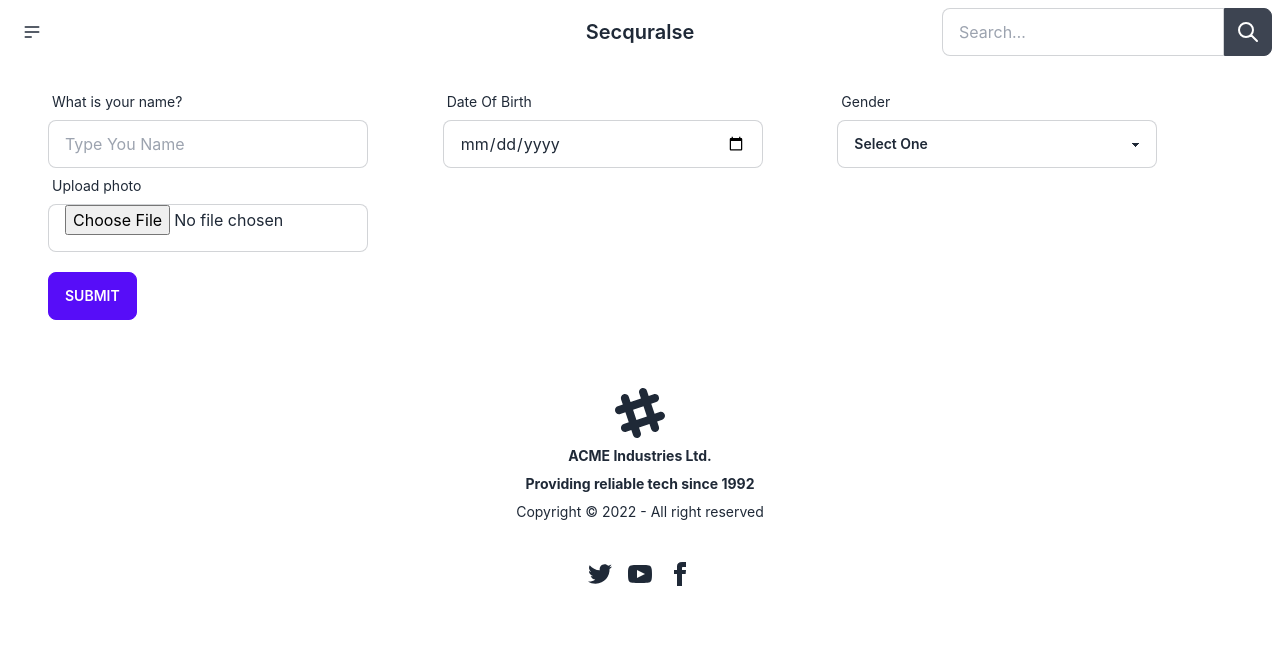
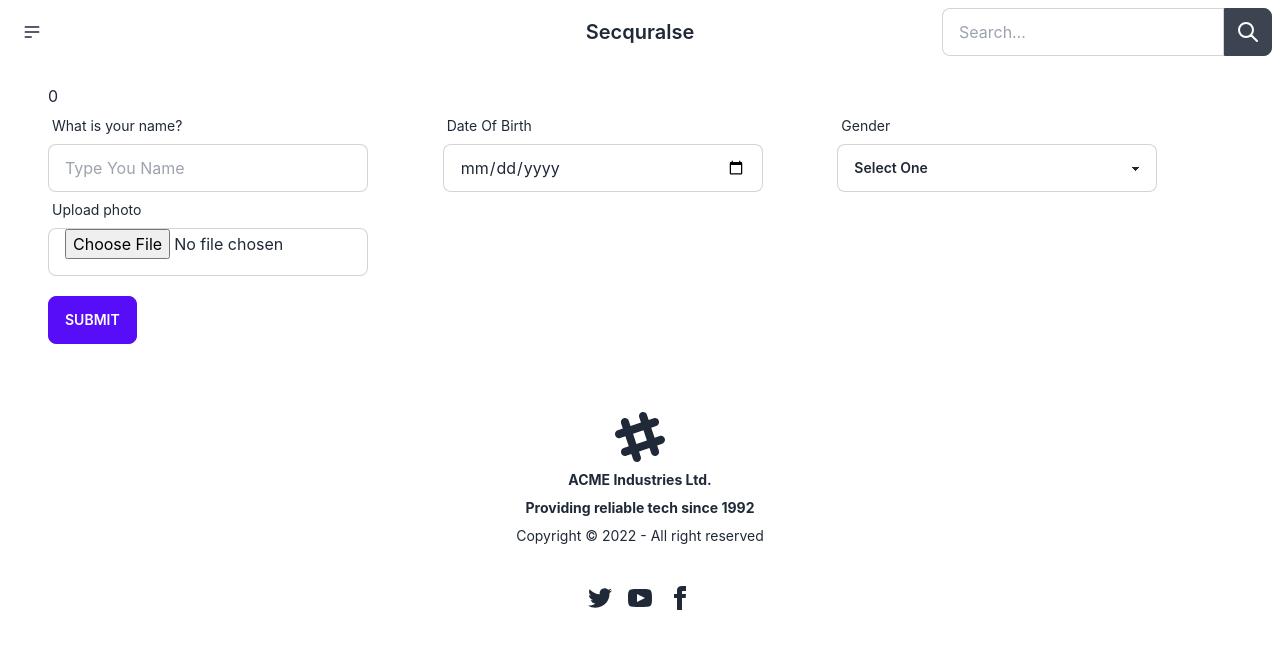
Before and after one commit to Muhammad-Mehedi-Hasan-Opi-Sarker/secqur-alse-client, a React (Create React App) app: page / in a window 1280 px wide. Shown: the top 648 px of the page. Built offline with nearby package versions, Linux system fonts and the light colour scheme.

Commit message:
add age and change date

```diff
--- a/src/component/Home/Home.css
+++ /dev/null
@@ -1,11 +0,0 @@
-body,
-html {
-  margin: 0px;
-  padding: 0px;
-  position: fixed;
-  background-image: url('https://i.ibb.co/MhNWzHG/17973908.jpg');
-  background-size: cover;
-}
-canvas{
-  filter: blur(1px);
-}
--- a/src/component/Home/Home.js
+++ b/src/component/Home/Home.js
@@ -1,15 +1,34 @@
-import React from 'react';
+import React, { useState } from 'react';
 import { toast } from 'react-toastify';
+import Search from '../Search';
 
 
 const Home = () => {
+
+    const [count, setCount] = useState(0);
+    setInterval(() => setCount((oldCount) => oldCount + 1), 10000);
+
     const imgKey = '452c5f4511f175dd5a83f4dc78d1024a';
     const handleSubmit = event => {
         event.preventDefault()
         const name = event.target.name.value;
-        const birth = event.target.birth.value;
+        const oldBirth = event.target.birth.value;
         const gender = event.target.gender.value;
-        const entryDate=new Date();
+        const jormo = new Date(oldBirth);
+        const personAge = jormo.getFullYear()
+
+        const dateObj = new Date();
+        let month = dateObj.getMonth() + 1; //months from 1-12
+        let day = dateObj.getDate();
+        let year = dateObj.getFullYear();
+        let entryDate = year + "-" + month + "-" + day;
+        // console.log('entry date', entryDate)
+        let todayDate = new Date();
+        let newYear = todayDate.getFullYear()
+
+        let birth = newYear - personAge;
+
+
         const img = event.target.img.files[0];
         event.target.reset();
         const formData = new FormData();
@@ -28,7 +47,7 @@ const Home = () => {
                         name: name,
                         birth: birth,
                         gender: gender,
-                        entryDate:entryDate,
+                        entryDate: entryDate,
                         image: image
                     }
 
@@ -42,9 +61,9 @@ const Home = () => {
                         .then((response) => response.json())
                         .then((data) => {
                             if (data.insertedId) {
-                               toast.success('Data Sent')
+                                toast.success('Data Sent')
                             }
-                            else{
+                            else {
                                 toast.error('Data Not Sent')
                             }
                         })
@@ -53,6 +72,9 @@ const Home = () => {
     }
     return (
         <div className='px-12 mb-7'>
+
+            {count}
+
             <form onSubmit={handleSubmit}>
 
                 <div className='grid lg:grid-cols-3 mb-5'>
@@ -103,6 +125,7 @@ const Home = () => {
 
                 <input className='btn btn-primary' type="submit" value="Submit" />
             </form>
+
         </div>
     );
 };
--- a/src/component/List.js
+++ b/src/component/List.js
@@ -1,6 +1,6 @@
 import React, { useEffect, useState } from 'react';
 
-const List = ({props}) => {
+const List = () => {
     const [data, setData] = useState([]);
     useEffect(() => {
         const url = `http://localhost:5000/list`;
@@ -27,7 +27,7 @@ const List = ({props}) => {
                                     <div class="flex items-center space-x-3">
                                         <div class="avatar">
                                             <div class="mask mask-squircle w-12 h-12">
-                                                <img src={show.image} alt="Avatar Tailwind CSS Component" />
+                                                <a href={show.image}><img src={show.image} alt="Avatar Tailwind CSS Component" /></a>
                                             </div>
                                         </div>
                                         <div>
```
